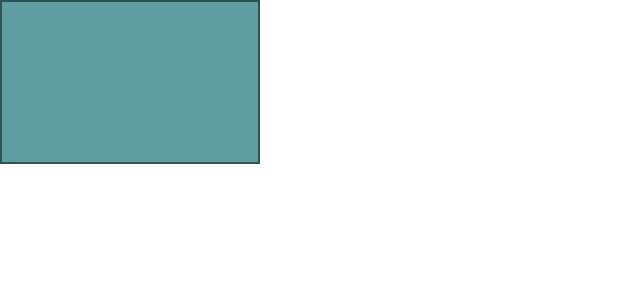
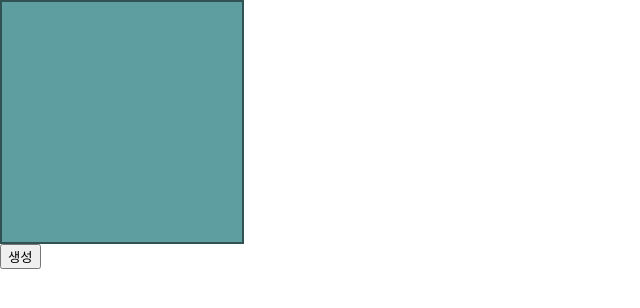
Before and after one commit to hamart1a/socrates_javascript, a plain HTML site: page DOM/index.html in a window 1280 px wide. Shown: the whole page, without its empty margins (0-640 px from the left). Drawn offline with Linux system fonts and the light colour scheme.

Commit message:
Add DOM awesome box HTML and CSS

```diff
--- a/DOM/index.html
+++ b/DOM/index.html
@@ -9,6 +9,8 @@
 </head>
 <body>
     <div class="box"></div>
+    <div class="box_container"></div>
+    <button>생성</button>
     <script src="./main.js"></script>
 </body>
 </html>
--- a/DOM/style.css
+++ b/DOM/style.css
@@ -7,10 +7,23 @@ body {
 }
 
 .box {
-    width: 20%;
-    height: 20%;
+    width: 15rem;
+    height: 15rem;
     background-color: cadetblue;
     border: 2px solid rgb(48, 82, 83);
+    font-size: 2rem;
+    font-weight: bold;
+
+}
+
+.awesome_box {
+    animation: awesome-animation 1s infinite ease;
+}
+
+@keyframes awesome-animation {
+    100% {
+        filter: hue-rotate(360deg);
+    }
 }
 
 .dotted_border {
```
